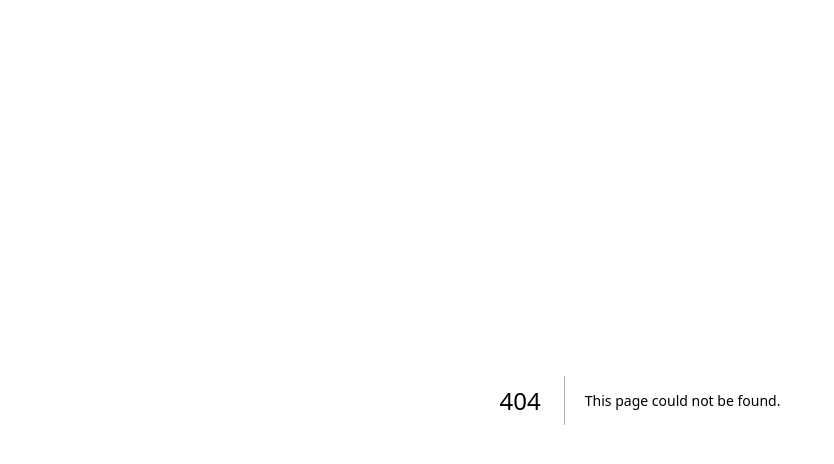
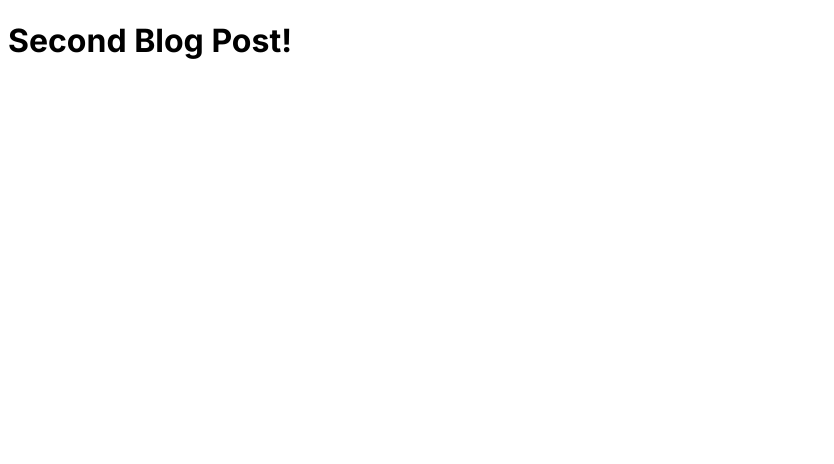
Before and after one commit to kamlesh-simbanic/routing-practice, a Next.js app: page /blog/second in a window 1280 px wide. Before the commit this address had no page. Shown: the top 464 px of the page, without its empty margins (0-834 px from the left). Built offline with nearby package versions, Linux system fonts and the light colour scheme.

Commit message:
Nested Routes

```diff
--- /dev/null
+++ b/src/app/blog/first/page.tsx
@@ -0,0 +1,3 @@
+export default function FirstBlog() {
+  return <h1>First Blog Post!</h1>;
+}
--- /dev/null
+++ b/src/app/blog/page.tsx
@@ -0,0 +1,3 @@
+export default function Blog() {
+  return <h1>My Blog!</h1>;
+}
--- /dev/null
+++ b/src/app/blog/second/page.tsx
@@ -0,0 +1,3 @@
+export default function SecondBlog() {
+  return <h1>Second Blog Post!</h1>;
+}
```
